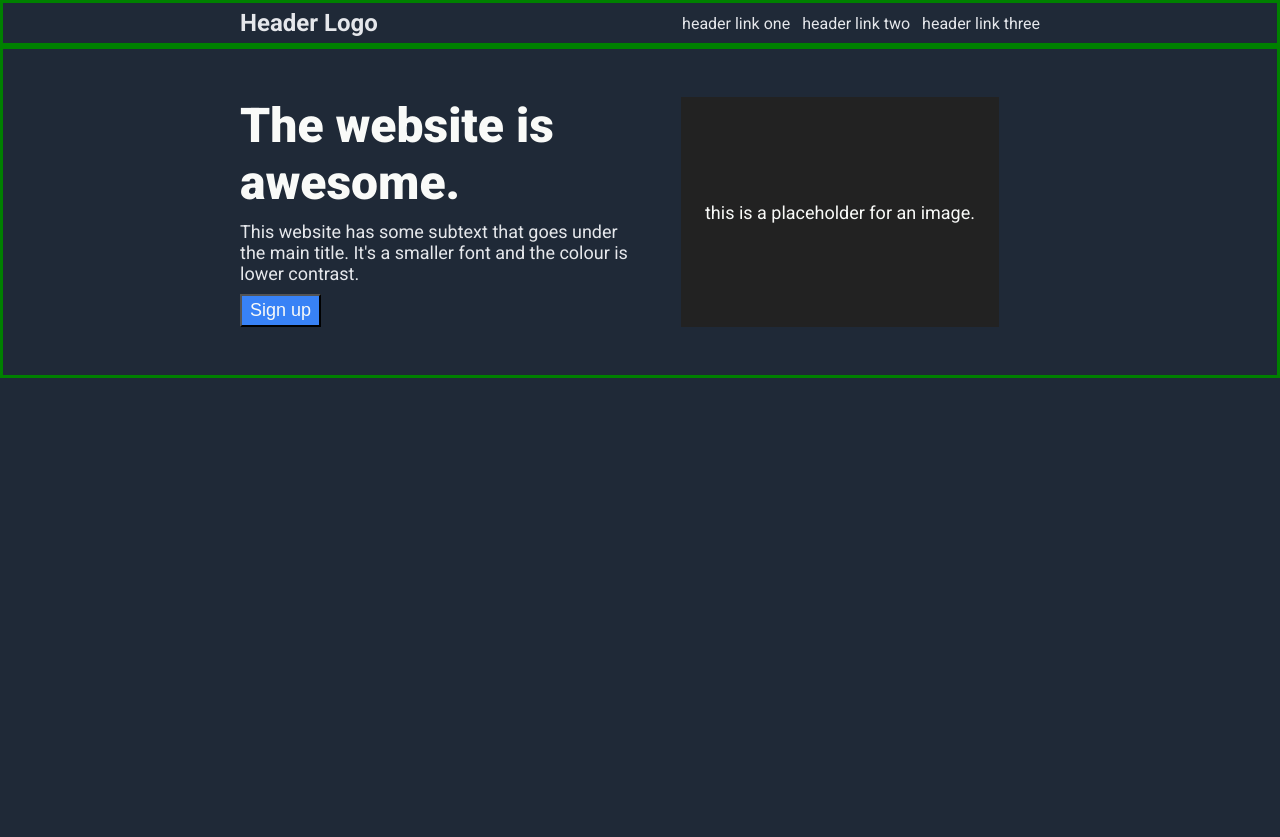
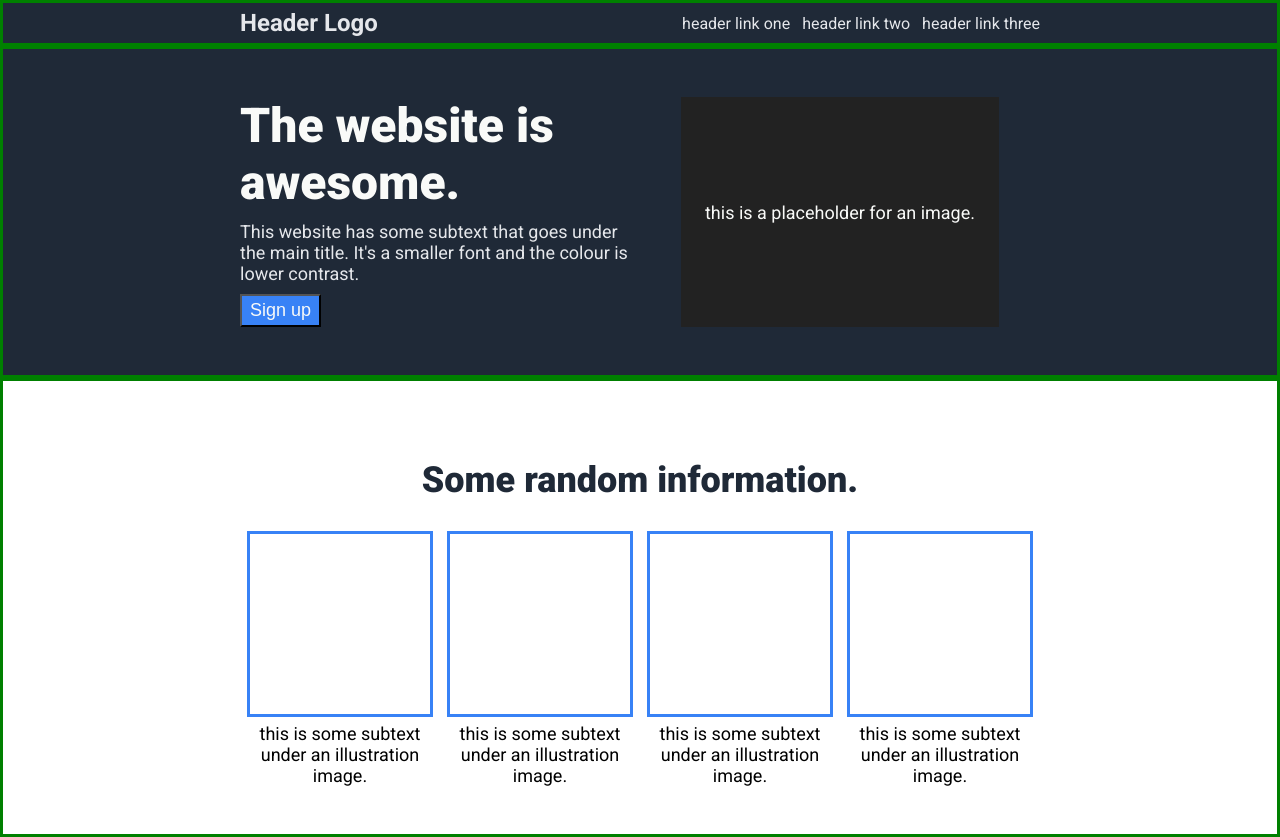
Before and after one commit to qweleb/landing-page-TOP, a plain HTML site: page index.html in a window 1280 px wide. Before the commit the page ends 800 px from the top, so only its background shows below. Drawn offline with Linux system fonts and the light colour scheme.

Commit message:
extra info section added extra info section placed and formatted

```diff
--- a/index.html
+++ b/index.html
@@ -41,5 +41,31 @@
         </div>
       </div>
     </div>
+    <!-- Gallery Section Below -->
+    <div id="section" class="white-bg">
+        <div class="plate padded">
+            <div class="extra-info">
+                <h2>Some random information.</h2>
+                <div class="gallery">
+                    <div class="gallery-item">
+                        <div class="gallery-frame"></div>
+                        <p style="text-align: center;">this is some subtext under an illustration image.</p>
+                    </div>
+                    <div class="gallery-item">
+                        <div class="gallery-frame"></div>
+                        <p style="text-align: center;">this is some subtext under an illustration image.</p>
+                    </div>
+                    <div class="gallery-item">
+                        <div class="gallery-frame"></div>
+                        <p style="text-align: center;">this is some subtext under an illustration image.</p>
+                    </div>
+                    <div class="gallery-item">
+                        <div class="gallery-frame"></div>
+                        <p style="text-align: center;">this is some subtext under an illustration image.</p>
+                    </div>
+                </div>
+            </div>
+        </div>
+    </div>
   </body>
 </html>
--- a/styles.css
+++ b/styles.css
@@ -22,6 +22,7 @@ h2 {
     font-size: 36px;
     font-weight: 900;
     color: #1f2937;
+    text-align: center;
 }
 
 h3 {
@@ -65,6 +66,10 @@ p {
 
 .blue-bg {
     background-color: #3882f6;
+}
+
+.white-bg {
+    background-color: white;
 }
 
 #section {
@@ -129,3 +134,27 @@ p {
     padding-top: 48px;
     padding-bottom: 48px;
 }
+
+.extra-info {
+    display: flex;
+    flex-direction: column;
+    flex: 1;
+}
+
+.gallery {
+    display: flex;
+    justify-content: space-between;
+}
+
+.gallery-item {
+    display: flex;
+    flex-direction: column;
+    gap: 6px;
+    align-items: center;
+}
+
+.gallery-frame {
+    height: 180px;
+    width: 180px;
+    border: solid #3882f6;
+}
```
